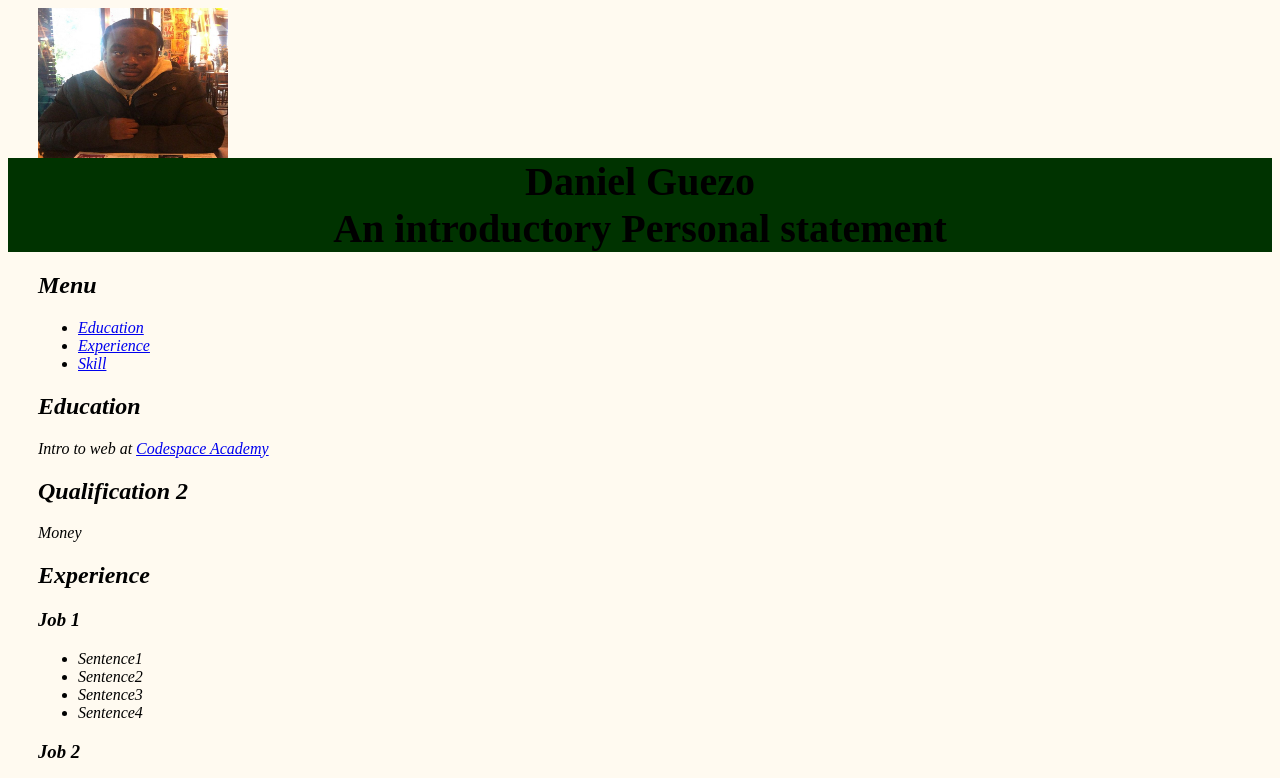
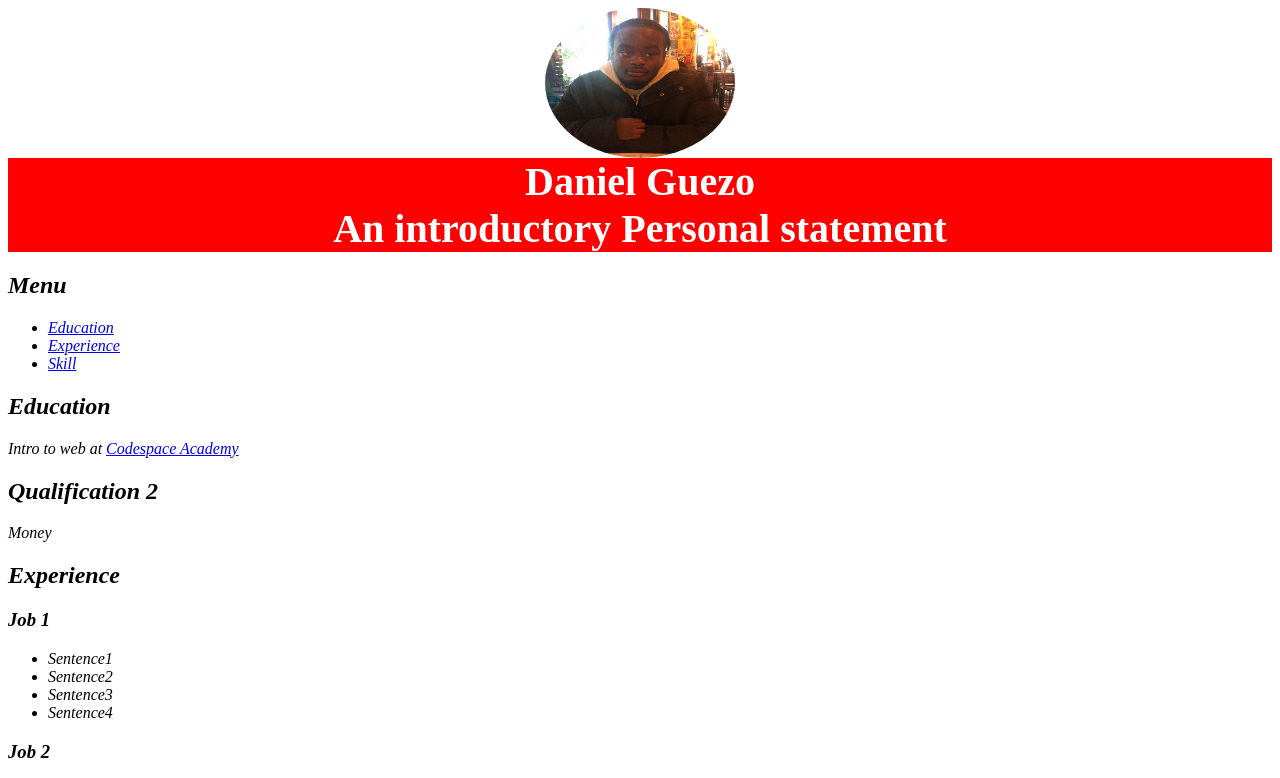
Before and after one commit to DanielGuezo/resume, a plain HTML site: page resume5.html in a window 1280 px wide. Shown: the top 778 px of the page. Drawn offline with Linux system fonts and the light colour scheme.

Commit message:
Change H1 color and made the image round

```diff
--- a/resume5.html
+++ b/resume5.html
@@ -2,33 +2,31 @@
     <lan=<en>
     <BODY>
         <style>
-            aside {
-              width: 30%;
-              padding-left: 15px;
-              margin-left: 15px;
-              float: middle;
-              font-style: italic;
-              background-color: floralwhite;
-            }
+            img {display: block;margin-left: auto;margin-right: auto;border-radius: 50%;}
+            aside{ width: 30%;padding-right: 15px;margin-right: 15px;float: left;font-style: italic;background-color: white; color:black;}
+
             body {
-                background-color: floralwhite;
+                background-color: white;
             }
             p {font-style: italic;}
 
-            h1 { font-size: 40px; background-color: #003300; margin: 0px;padding: 0px;}
+            h1 { font-size: 40px; background-color: red; margin: 0px;padding: 0px;}
 
             h1 {text-align: center;}
+
+            div {background-color: red;color: white;}
+
+            img {display: block;margin-left: auto;margin-right: auto;}
 
 
 
             </style>
         <header>
-            <aside>
-                <img src="DanielGuezo.jpg" alt="Boy in Jacket" width="190px" height="150px">
-                </aside>
+        <img src="DanielGuezo.jpg" alt="Boy in Jacket" width="190px" height="150px">
 
-    <h1>Daniel Guezo</h1>
-     <h1> An introductory Personal statement</h1>
+
+    <div><h1>Daniel Guezo</h1></div>
+     <div><h1> An introductory Personal statement</h1></div>
     </header>
     <aside>
 
```
